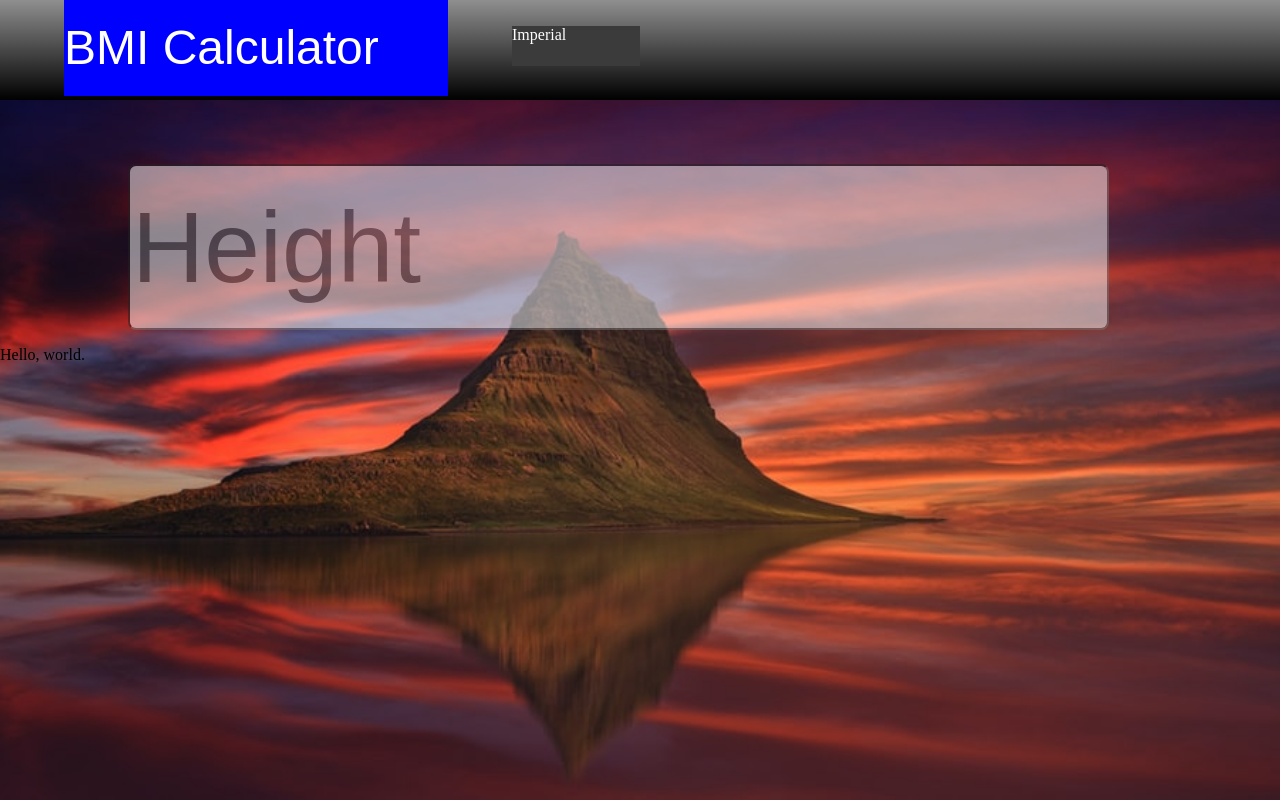
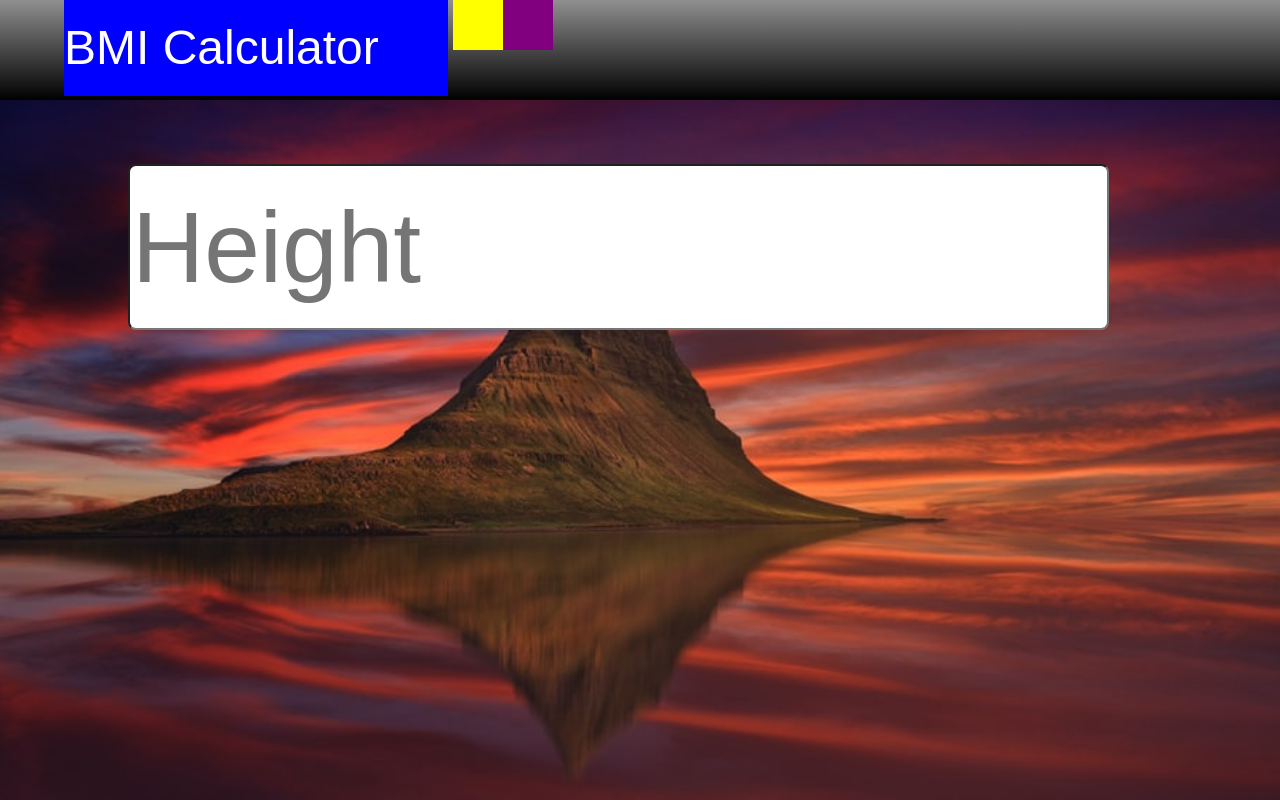
Before and after one commit to cameronbrock/BMI-Calculator, a website: page public/index.html in a window 1280 px wide. Drawn offline with Linux system fonts and the light colour scheme; a web font is replaced by a local one.

Commit message:
Progress

```diff
--- a/public/index.html
+++ b/public/index.html
@@ -11,12 +11,15 @@
 
 	<div id = 'overhead'>
 		<div id = 'logo'>BMI Calculator</div>
-		<div id = 'unit-toggle'>
-			<div id = 'toggle-text'></div>
-		</div>
+
+		<!-- Unit system toggle switch -->
+		<input type = 'checkbox' class = 'switch-chck-bx' id = 'sw1' />
+		<label class = 'switch' for = 'sw1'>
+			<div class = 'slider'></div>
+		</label>
+
 	</div>
 	<input type = 'text' class = 'textbox' placeholder = 'Height'>
-	<p>Hello, world.</p>
 </body>
 
 </html>
--- a/public/style.css
+++ b/public/style.css
@@ -21,26 +21,66 @@ html, body {
 	font-family: 'Varta', sans-serif;
 	float: left;
 }
+/*
+.switch {
 
-#unit-toggle {
-	background-color: red;
+	background-color: purple;
+	width: 100px;
+	height: 50px;
 
-	height: 40%;
-	width: 10%;
+	padding-left: 0px;
+
+	margin-left: 5px;
+	margin-bottom: 30px;
+
 	float: left;
 
-	margin-left: 5%;
-	margin-top: 2%;
+}
+*/
+.switch-chck-bx {
 
-	background-color: #3b3b3b;
+	width: 0;
+	height: 0;
+	box-sizing: border-box;
+	overflow: hidden;
+
 }
 
-#toggle-text {
-	color: white;
+.switch {
+
+	background-color: purple;
+
+    display: inline-block;
+
+	width: 100px;
+	height: 50px;
+
+	margin-left: 5px;
+	margin-bottom: 30px;
+
+	float: left;
+
 }
 
-#toggle-text:before {
-	content: 'Imperial';
+.slider {
+	background-color: yellow;
+
+	width: 50%;
+	height: 100%;
+
+	margin-left: 0%;
+	margin-right: auto;
+}
+
+/*
+.switch-chck-bx:checked + .switch {
+	background-color: yellow;
+}
+*/
+
+.switch-chck-bx:checked + .switch .slider {
+	margin-right: 0%;
+	margin-left: auto;
 }
 
 html {
@@ -60,7 +100,7 @@ body {
 	height: 20%;
 	width: 76%;
 	border-radius: 8px;
-	opacity: 0.5;
+	/*opacity: 0.5;*/
 
 	margin-top: 5%;
 	margin-left: 10%;
```
Also changed, not shown: public/test/index.html (added, +19 -0 lines), public/test/style.css (added, +14 -0 lines).
